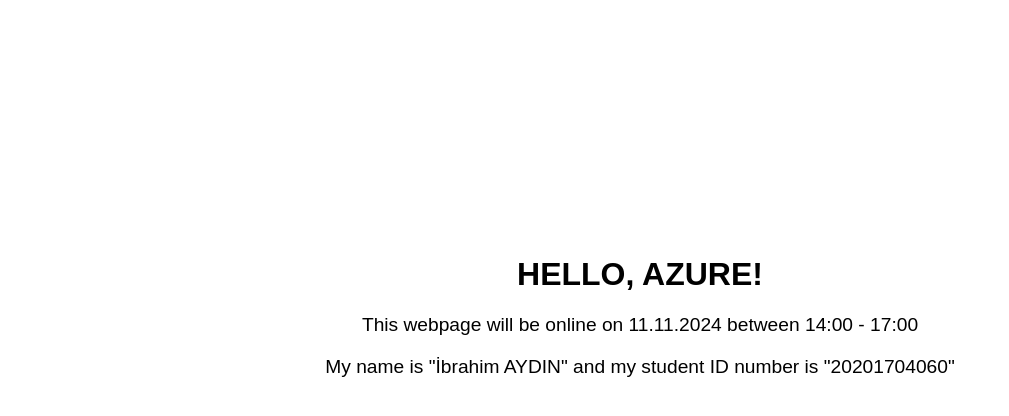
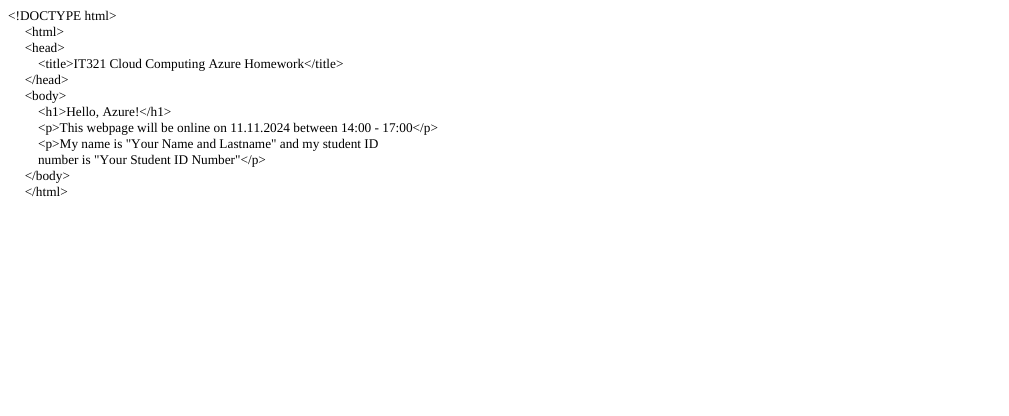
Before and after one commit to ibrahimaydinn/IT321-IbrahimAydin, a plain HTML site: page index.html in a window 1280 px wide. Shown: the whole page, without its empty margins (0-1009 px from the left). Drawn offline with Linux system fonts and the light colour scheme.

Commit message:
Update index.html

```diff
--- a/index.html
+++ b/index.html
@@ -1,26 +1,28 @@
-<!DOCTYPE html>
+<!DOCTYPE html PUBLIC "-//W3C//DTD HTML 4.01//EN" "http://www.w3.org/TR/html4/strict.dtd">
 <html>
 <head>
-  <meta charset="UTF-8">
-  <title>IT321 Cloud Computing Azure Homework</title>
-  <style>
-    body {
-      font-family: Arial, sans-serif;
-      color: #000;
-      text-align: center;
-      margin-top: 20%;
-    }
-    h1 {
-      font-size: 2em;
-    }
-    p {
-      font-size: 1.2em;
-    }
+  <meta http-equiv="Content-Type" content="text/html; charset=utf-8">
+  <meta http-equiv="Content-Style-Type" content="text/css">
+  <title></title>
+  <meta name="Generator" content="Cocoa HTML Writer">
+  <meta name="CocoaVersion" content="2299">
+  <style type="text/css">
+    p.p1 {margin: 0.0px 0.0px 0.0px 0.0px; font: 13.3px Times; color: #000000; -webkit-text-stroke: #000000}
+    span.s1 {font-kerning: none}
   </style>
 </head>
 <body>
-  <h1>HELLO, AZURE!</h1>
-  <p>This webpage will be online on 11.11.2024 between 14:00 - 17:00</p>
-  <p>My name is "İbrahim AYDIN" and my student ID number is "20201704060"</p>
+<p class="p1"><span class="s1">&lt;!DOCTYPE html&gt;</span></p>
+<p class="p1"><span class="s1"><span class="Apple-converted-space">     </span>&lt;html&gt;</span></p>
+<p class="p1"><span class="s1"><span class="Apple-converted-space">     </span>&lt;head&gt;</span></p>
+<p class="p1"><span class="s1"><span class="Apple-converted-space">         </span>&lt;title&gt;IT321 Cloud Computing Azure Homework&lt;/title&gt;</span></p>
+<p class="p1"><span class="s1"><span class="Apple-converted-space">     </span>&lt;/head&gt;</span></p>
+<p class="p1"><span class="s1"><span class="Apple-converted-space">     </span>&lt;body&gt;</span></p>
+<p class="p1"><span class="s1"><span class="Apple-converted-space">         </span>&lt;h1&gt;Hello, Azure!&lt;/h1&gt;</span></p>
+<p class="p1"><span class="s1"><span class="Apple-converted-space">         </span>&lt;p&gt;This webpage will be online on 11.11.2024 between 14:00 - 17:00&lt;/p&gt;</span></p>
+<p class="p1"><span class="s1"><span class="Apple-converted-space">         </span>&lt;p&gt;My name is "Your Name and Lastname" and my student ID</span></p>
+<p class="p1"><span class="s1"><span class="Apple-converted-space">         </span>number is "Your Student ID Number"&lt;/p&gt;</span></p>
+<p class="p1"><span class="s1"><span class="Apple-converted-space">     </span>&lt;/body&gt;</span></p>
+<p class="p1"><span class="s1"><span class="Apple-converted-space">     </span>&lt;/html&gt;</span></p>
 </body>
 </html>
```
